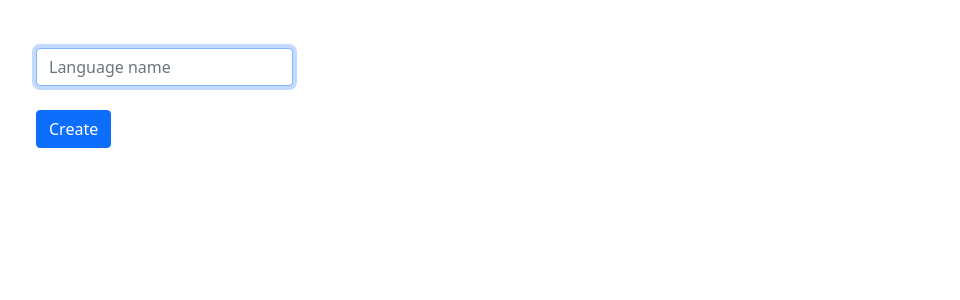
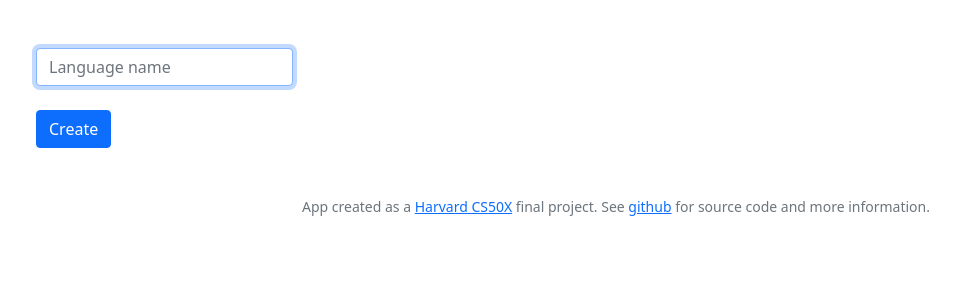
Before and after one commit to nm96/mensable, a Flask app: page /create_language in a window 1280 px wide; the page is wider, and only the part inside the window is pictured. Shown: the part 66-366 px from the top of that part, without its empty margins (24-984 px from the left). Run offline with Flask 2, Linux system fonts and the light colour scheme; the visitor is signed in with stand-in values (Sample User, id 1); tables that the repository leaves empty hold one stand-in row (values such as "Sample post"); some libraries are stand-ins or nearby versions.

Commit message:
Add links to CS50 and github on all pages

```diff
--- a/mensable/templates/base.html
+++ b/mensable/templates/base.html
@@ -42,5 +42,11 @@
 		<div class="container-fluid m-5">
 			{% block body %}{% endblock %}
 		</div>
+
+        <footer class="mb-5 small text-center text-muted">
+            <p>
+			App created as a <a href="https://cs50.harvard.edu/x/2022/">Harvard CS50X</a> final project. See <a href="https://github.com/nm96/mensable">github</a> for source code and more information.
+            </p>
+        </footer>
 	</body>
 </html">
```
Also changed, not shown: README.md.
